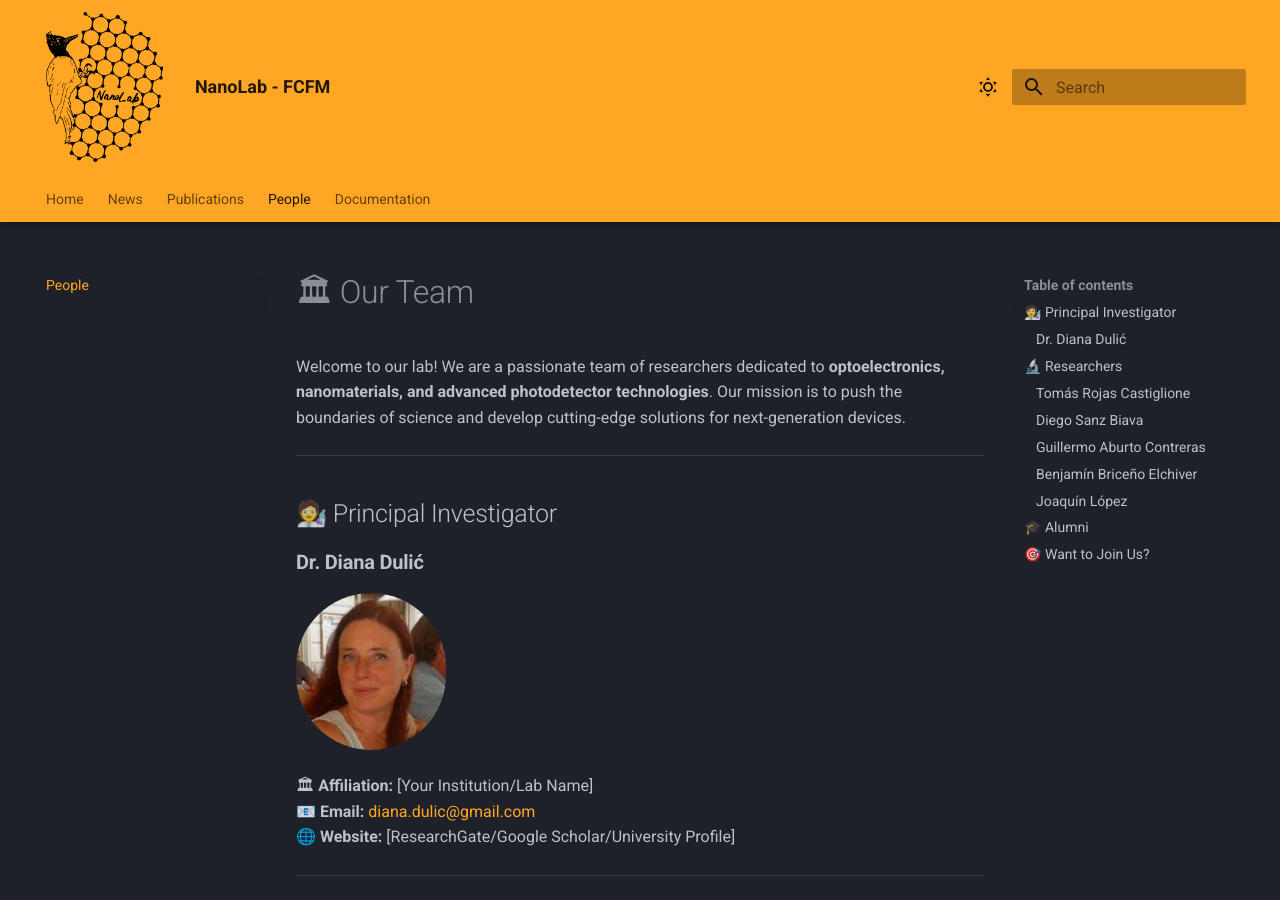
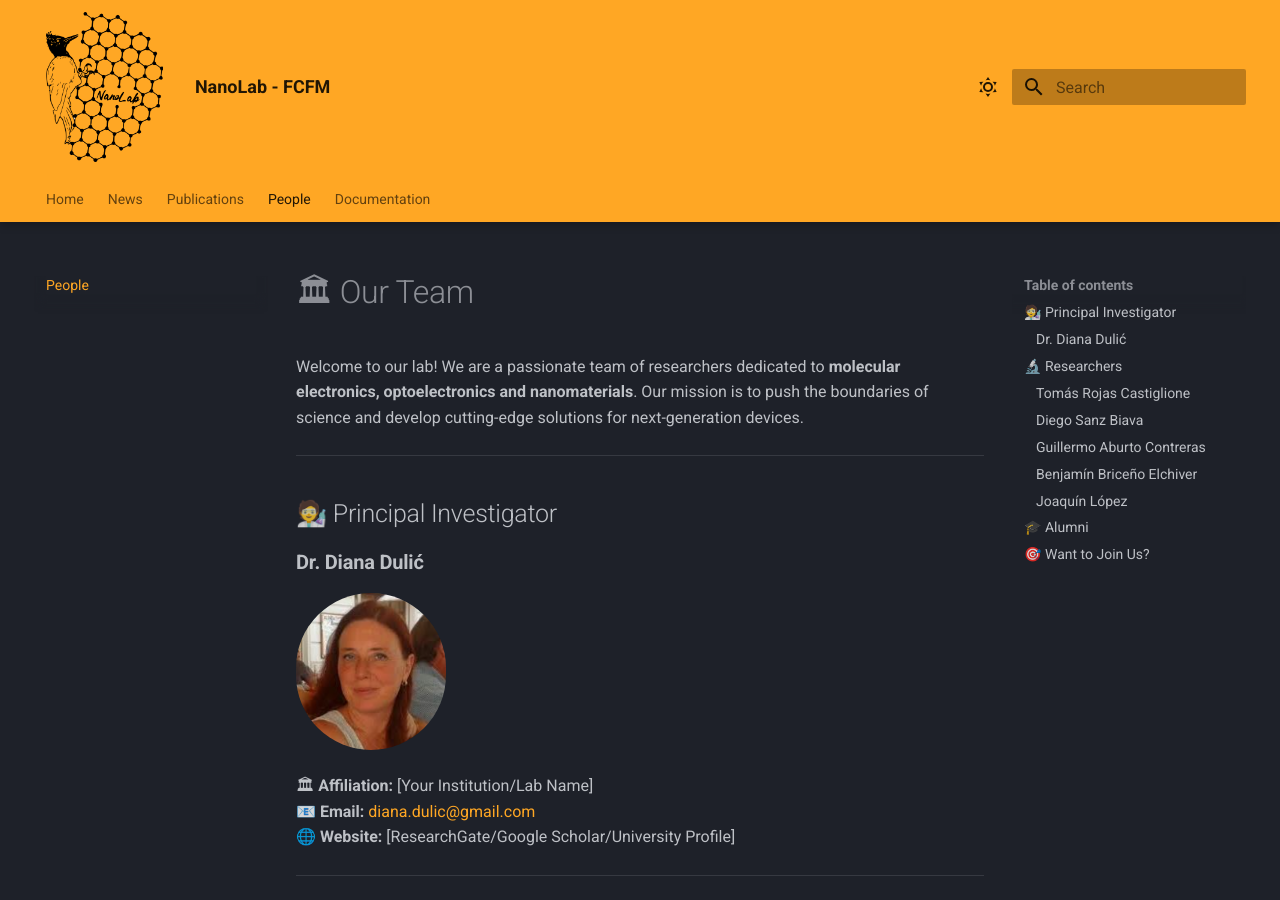
Before and after one commit to nanolab-fcfm/lab-webpage, an MkDocs documentation site: the page built from docs/people.md, in a window 1280 px wide and 900 px high. Built offline with MkDocs 1.6.1 and Material for MkDocs 9.7.7, drawn with Linux system fonts in a browser that asks for light colours; some of the changed text lies outside the part shown.

Commit message:
updating main page

```diff
--- a/docs/people.md
+++ b/docs/people.md
@@ -1,6 +1,6 @@
 # 🏛 Our Team
 
-Welcome to our lab! We are a passionate team of researchers dedicated to **optoelectronics, nanomaterials, and advanced photodetector technologies**. Our mission is to push the boundaries of science and develop cutting-edge solutions for next-generation devices.
+Welcome to our lab! We are a passionate team of researchers dedicated to **molecular electronics, optoelectronics and nanomaterials**. Our mission is to push the boundaries of science and develop cutting-edge solutions for next-generation devices.
 
 ---
 
@@ -10,7 +10,7 @@ Welcome to our lab! We are a passionate team of researchers dedicated to **optoe
 <img src="images/people/diana-dulic.png" width="150px" style="border-radius: 100px;">
 
 🏛 **Affiliation:** [Your Institution/Lab Name]
-📧 **Email:** [diana.dulic@gmail.com ](mailto:diana.dulic@gmail.com )
+📧 **Email:** [diana.dulic@gmail.com](mailto:diana.dulic@gmail.com)
 🌐 **Website:** [ResearchGate/Google Scholar/University Profile]
 
 ---
```
Also changed, not shown: other parts of docs/people.md (+2 -2 lines).
